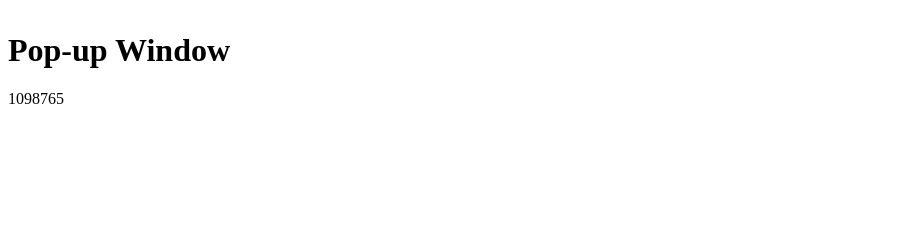
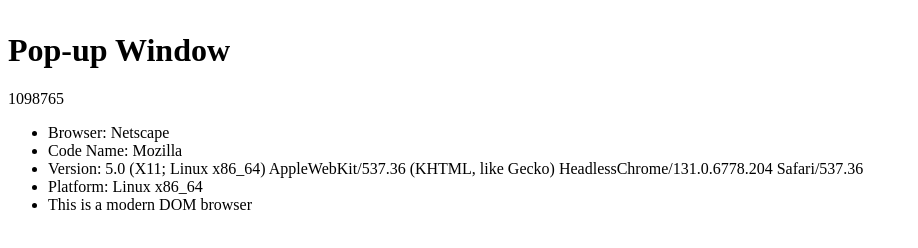
Before and after one commit to TamarKhutchua/JS-AddressWindowObject, a plain HTML site: page index.html in a window 1280 px wide. Shown: the whole page, without its empty margins (0-918 px from the left). Drawn offline with Linux system fonts and the light colour scheme.

Commit message:
examine browsers

```diff
--- a/app.js
+++ b/app.js
@@ -70,3 +70,12 @@ function countDown() {
   }
 }
 countDown();
+
+const list = document.getElementById("list");
+list.innerHTML = "<li>Browser: " + navigator.appName;
+list.innerHTML += "<li>Code Name: " + navigator.appCodeName;
+list.innerHTML += "<li>Version: " + navigator.appVersion;
+list.innerHTML += "<li>Platform: " + navigator.platform;
+if (window.addEventListener) {
+  list.innerHTML += "<li>This is a modern DOM browser";
+}
--- a/index.html
+++ b/index.html
@@ -14,6 +14,7 @@
     ></p>
     <h1>Pop-up Window</h1>
     <p id="infos"></p>
+    <ul id="list"></ul>
     <script src="app.js"></script>
   </body>
 </html>
```
